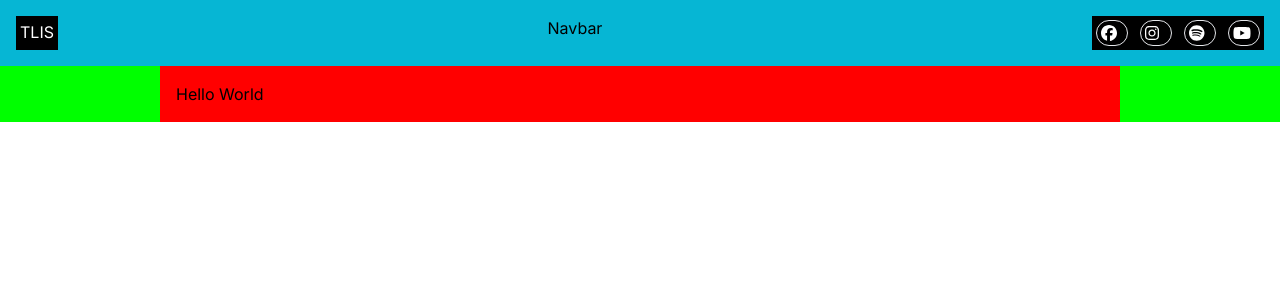
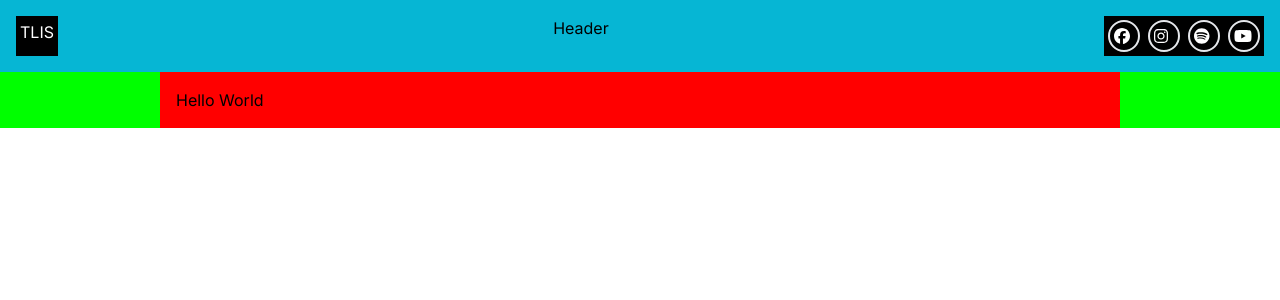
Before and after one commit to tlis-radio/cms-web, a Next.js app: page /pages/program in a window 1280 px wide. Shown: the top 300 px of the page. Built offline with nearby package versions, Linux system fonts and the light colour scheme.

Commit message:
header update

```diff
--- a/src/app/pages/layout.tsx
+++ b/src/app/pages/layout.tsx
@@ -1,9 +1,9 @@
-import Navbar from '@/components/navbar'
+import Header from '@/components/header'
 
 const ManagementLayout = ({ children, }: { children: React.ReactNode }) => {
    return (
       <>
-         <Navbar />
+         <Header />
          <div className='bg-[#00ff00] flex flex-row justify-center h-full w-full'>
             <div className='bg-[#ff0000] p-4 w-full md:w-3/4 xl-custom:w-2/4 mx-1 sm:mx-0'>
                {children}
--- /dev/null
+++ b/src/components/header.tsx
@@ -0,0 +1,12 @@
+import SocialLinks from "./socials";
+
+const Header = () => {
+   return (
+      <nav className='bg-cyan-500 flex flex-row justify-between h-full w-full p-4'>
+         <div className='bg-black flex p-1 text-white'>TLIS</div>
+         Header
+         <SocialLinks/>
+      </nav>
+   )
+}
+export default Header;
--- a/src/components/navbar.tsx
+++ /dev/null
@@ -1,26 +0,0 @@
-import { FontAwesomeIcon } from '@fortawesome/react-fontawesome';
-import {faFacebook, faInstagram, faSpotify, faYoutube} from "@fortawesome/free-brands-svg-icons";
-
-const Navbar = () => {
-   return (
-      <nav className='bg-cyan-500 flex flex-row justify-between h-full w-full p-4'>
-         <div className='bg-black flex p-1 text-white'>TLIS</div>
-         Navbar
-         <div className='bg-black flex p-1 gap-3'>
-            <a className='flex w-8 text-white border rounded-3xl p-1' href="https://www.facebook.com/radiotlis/">
-            <FontAwesomeIcon icon={faFacebook} />
-            </a>
-            <a className='flex w-8 text-white border rounded-3xl p-1' href="https://www.instagram.com/radiotlis/">
-            <FontAwesomeIcon icon={faInstagram} />
-            </a>
-            <a className='flex w-8 text-white border rounded-3xl p-1' href="https://open.spotify.com/user/wskoqdo1mcisldwdvmzgj8bvf?si=e6b0940811194b4e">
-            <FontAwesomeIcon icon={faSpotify} />
-            </a>
-            <a className='flex w-8 text-white border rounded-3xl p-1' href="https://www.youtube.com/@radiotlis">
-            <FontAwesomeIcon icon={faYoutube} />
-            </a>
-         </div>
-      </nav>
-   )
-}
-export default Navbar;
--- /dev/null
+++ b/src/components/socials.tsx
@@ -0,0 +1,21 @@
+import { FontAwesomeIcon } from '@fortawesome/react-fontawesome';
+import { faFacebook, faInstagram, faSpotify, faYoutube } from '@fortawesome/free-brands-svg-icons';
+
+const socialLinks = [
+   { href: "https://www.facebook.com/radiotlis/", icon: faFacebook },
+   { href: "https://www.instagram.com/radiotlis/", icon: faInstagram },
+   { href: "https://open.spotify.com/user/wskoqdo1mcisldwdvmzgj8bvf?si=e6b0940811194b4e", icon: faSpotify },
+   { href: "https://www.youtube.com/@radiotlis", icon: faYoutube }
+];
+
+const SocialLinks = () => (
+   <div className='bg-black flex p-1 gap-2'>
+      {socialLinks.map((link, index) => (
+         <a key={index} target='_blank' className='flex h-8 w-8 items-center text-white border-2 rounded-3xl p-1' href={link.href}>
+            <FontAwesomeIcon icon={link.icon} />
+         </a>
+      ))}
+   </div>
+);
+
+export default SocialLinks;
```
